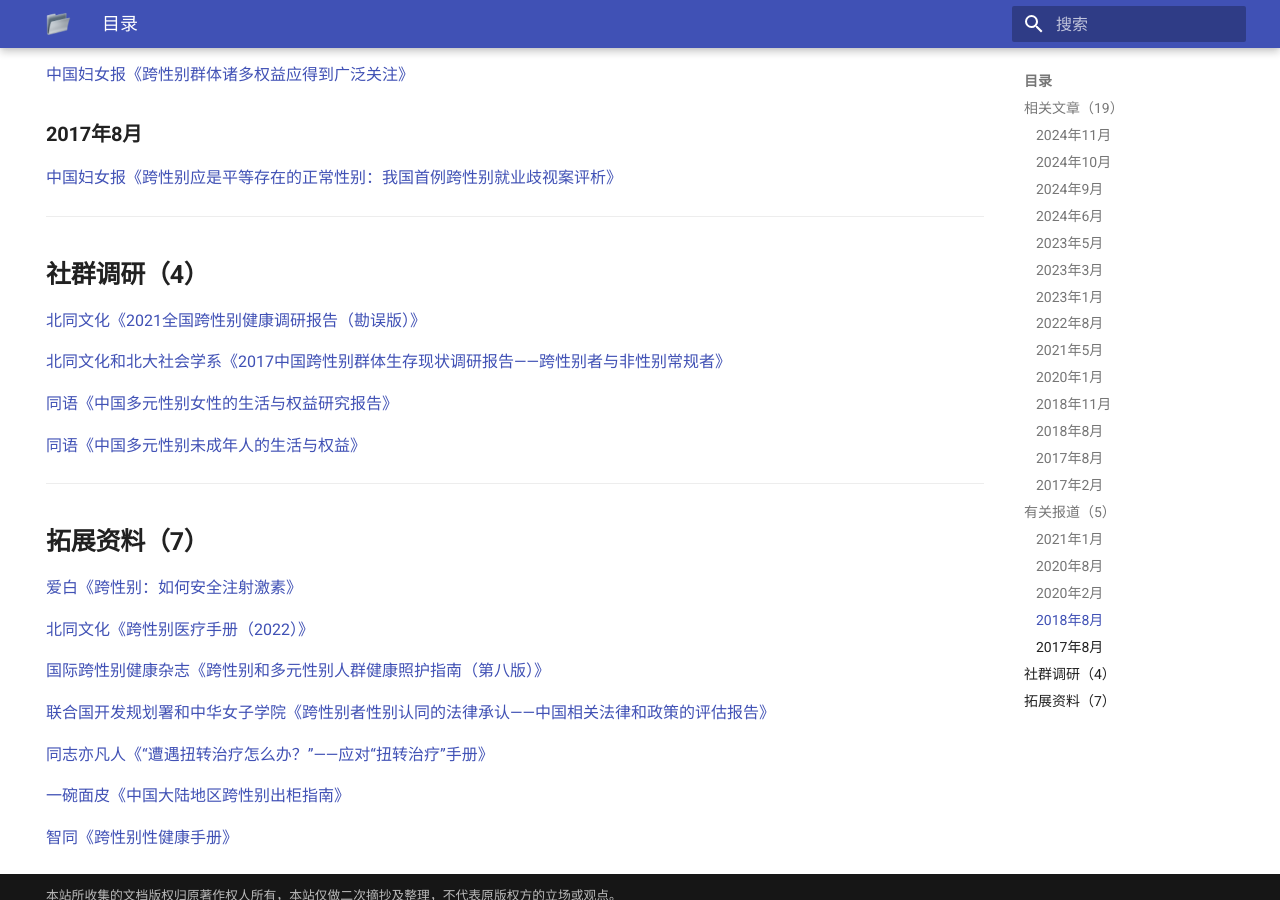
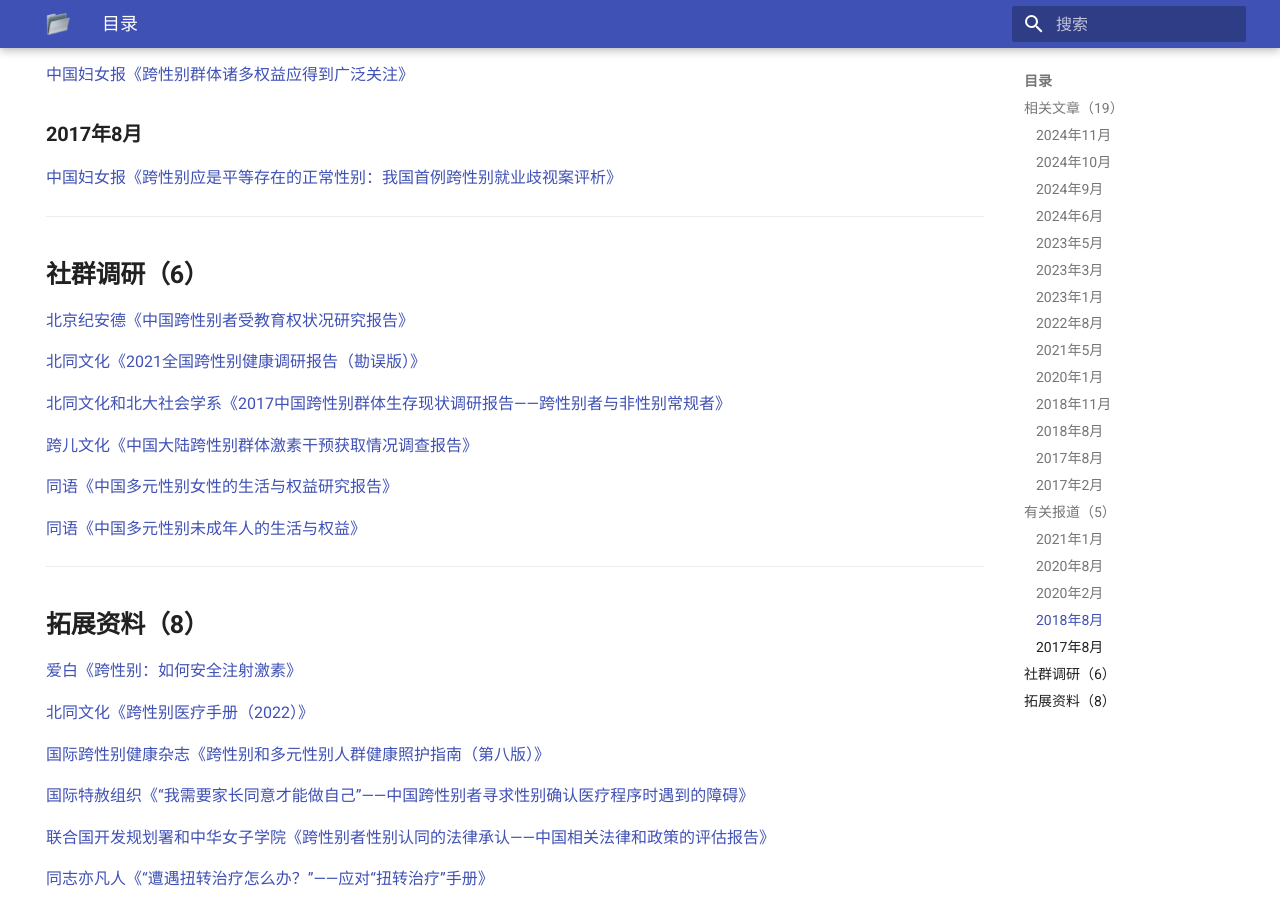
Before and after one commit to ChisakaKanako/docs, an MkDocs documentation site: the page built from docs/index.md, in a window 1280 px wide and 900 px high, scrolled down 2269 px. Built offline with MkDocs 1.6.1 and Material for MkDocs 9.7.7, drawn with Linux system fonts in a browser that asks for light colours.

Commit message:
上传文档

```diff
--- a/docs/index.md
+++ b/docs/index.md
@@ -99,11 +99,15 @@
 
 ---
 
-## 社群调研（4）
+## 社群调研（6）
+
+[北京纪安德《中国跨性别者受教育权状况研究报告》](https://data.transzh.org/pdf/北京纪安德《中国跨性别者受教育权状况研究报告》.pdf)
 
 [北同文化《2021全国跨性别健康调研报告（勘误版）》](https://data.transzh.org/pdf/北同文化《2021全国跨性别健康调研报告（勘误版）》.pdf)
 
 [北同文化和北大社会学系《2017中国跨性别群体生存现状调研报告——跨性别者与非性别常规者》](https://data.transzh.org/pdf/北同文化和北大社会学系《2017中国跨性别群体生存现状调研报告——跨性别者与非性别常规者》.pdf)
+
+[跨儿文化《中国大陆跨性别群体激素干预获取情况调查报告》](https://data.transzh.org/pdf/跨儿文化《中国大陆跨性别群体激素干预获取情况调查报告》.pdf)
 
 [同语《中国多元性别女性的生活与权益研究报告》](https://data.transzh.org/pdf/同语《中国多元性别女性的生活与权益研究报告》.pdf)
 
@@ -111,13 +115,15 @@
 
 ---
 
-## 拓展资料（7）
+## 拓展资料（8）
 
 [爱白《跨性别：如何安全注射激素》](https://data.transzh.org/pdf/爱白《跨性别：如何安全注射激素》.pdf)
 
 [北同文化《跨性别医疗手册（2022）》](https://data.transzh.org/pdf/北同文化《跨性别医疗手册（2022）》.pdf)
 
 [国际跨性别健康杂志《跨性别和多元性别人群健康照护指南（第八版）》](https://data.transzh.org/pdf/国际跨性别健康杂志《跨性别和多元性别人群健康照护指南（第八版）》.pdf)
+
+[国际特赦组织《“我需要家长同意才能做自己”——中国跨性别者寻求性别确认医疗程序时遇到的障碍》](https://data.transzh.org/pdf/国际特赦组织《“我需要家长同意才能做自己”——中国跨性别者寻求性别确认医疗程序时遇到的障碍》.pdf)
 
 [联合国开发规划署和中华女子学院《跨性别者性别认同的法律承认——中国相关法律和政策的评估报告》](https://data.transzh.org/pdf/联合国开发规划署和中华女子学院《跨性别者性别认同的法律承认——中国相关法律和政策的评估报告》.pdf)
 
```
